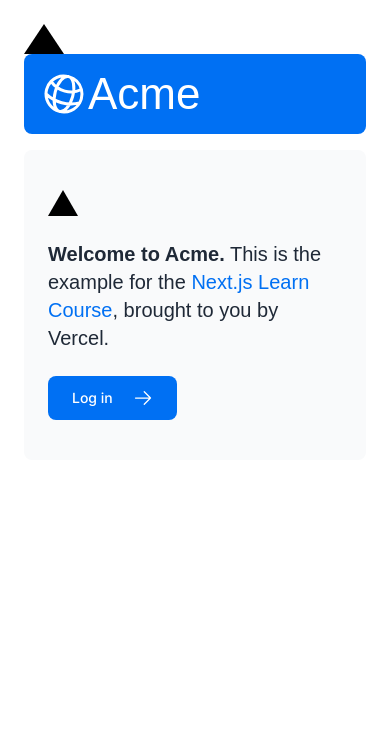
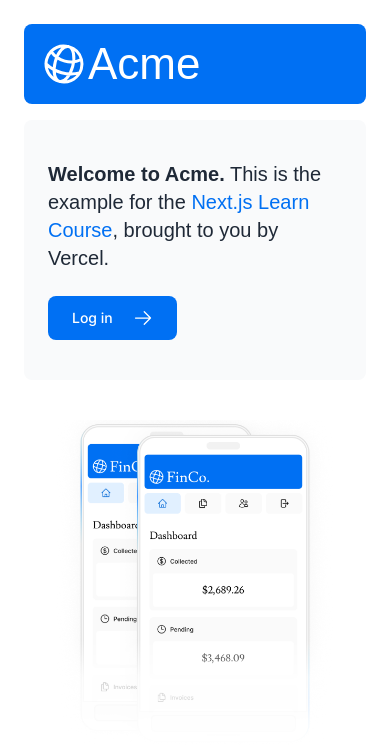
Before and after one commit to anindhya1/frontend-projects, a Next.js app in the folder nextjs_project/nextjs-dashboard/: page / in a window 390 px wide. Shown: the top 746 px of the page. Built offline with nearby package versions, Linux system fonts and the light colour scheme; a web font is replaced by a local one.

Commit message:
Made hero image responsive.

```diff
--- a/nextjs_project/nextjs-dashboard/app/page.tsx
+++ b/nextjs_project/nextjs-dashboard/app/page.tsx
@@ -8,15 +8,15 @@
 export default function Page() {
   return (
     <main className="flex min-h-screen flex-col p-6">
-      <div className={styles.shape} />
+      {/* <div className={styles.shape} /> */}
       <div className="flex h-20 shrink-0 items-end rounded-lg bg-blue-500 p-4 md:h-52">
         <AcmeLogo />
       </div>
       <div className="mt-4 flex grow flex-col gap-4 md:flex-row">
         <div className="flex flex-col justify-center gap-6 rounded-lg bg-gray-50 px-6 py-10 md:w-2/5 md:px-20">
-          <div
+          {/* <div
             className="relative w-0 h-0 border-l-[15px] border-r-[15px] border-b-[26px] border-l-transparent border-r-transparent border-b-black"
-          />
+          /> */}
           <p className={`${lusitana.className} text-xl text-gray-800 md:text-3xl md:leading-normal`}>
             <strong>Welcome to Acme.</strong> This is the example for the{' '}
             <a href="https://nextjs.org/learn/" className="text-blue-500">
@@ -40,6 +40,13 @@
             className="hidden md:block"
             alt="Screenshots of the dashboard project showing desktop version"
           />
+          <Image
+            src="/hero-mobile.png"
+            width={560}
+            height={620}
+            className="block md:hidden"
+            alt="Screenshots of the dashboard project showing mobile version"
+          />
         </div>
       </div>
     </main>
```
